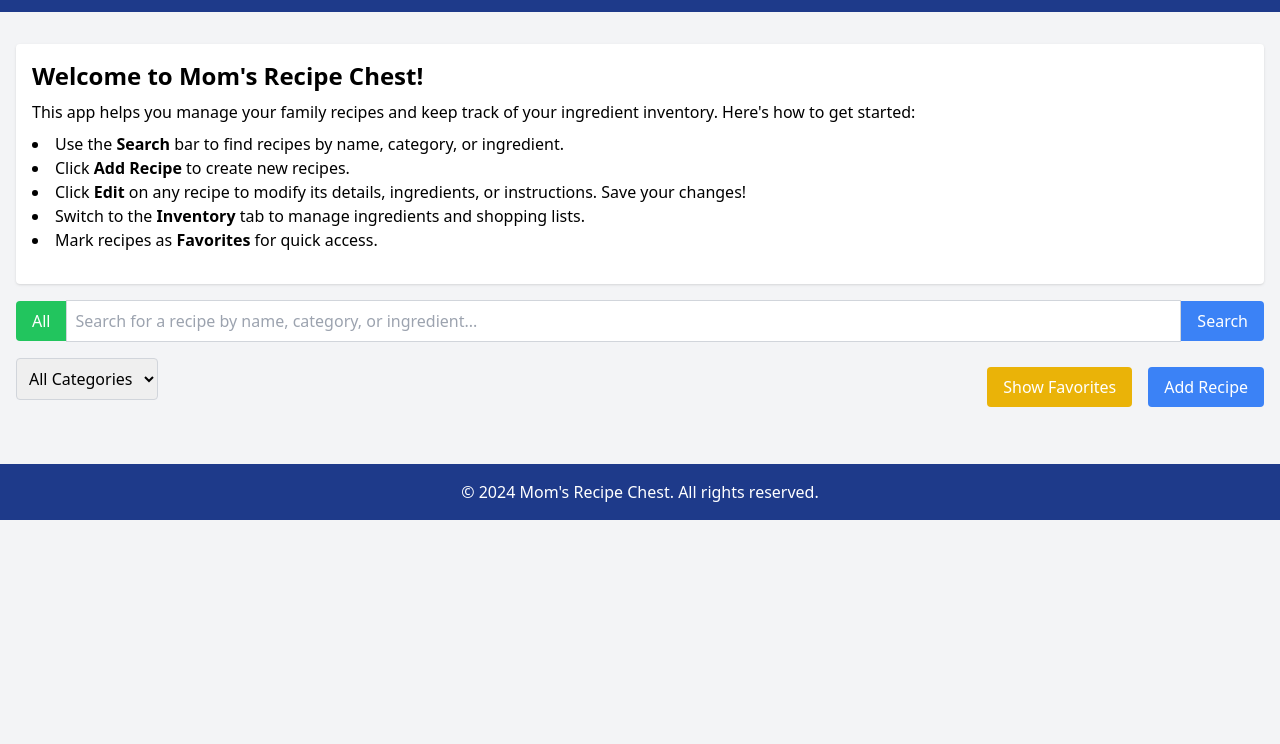
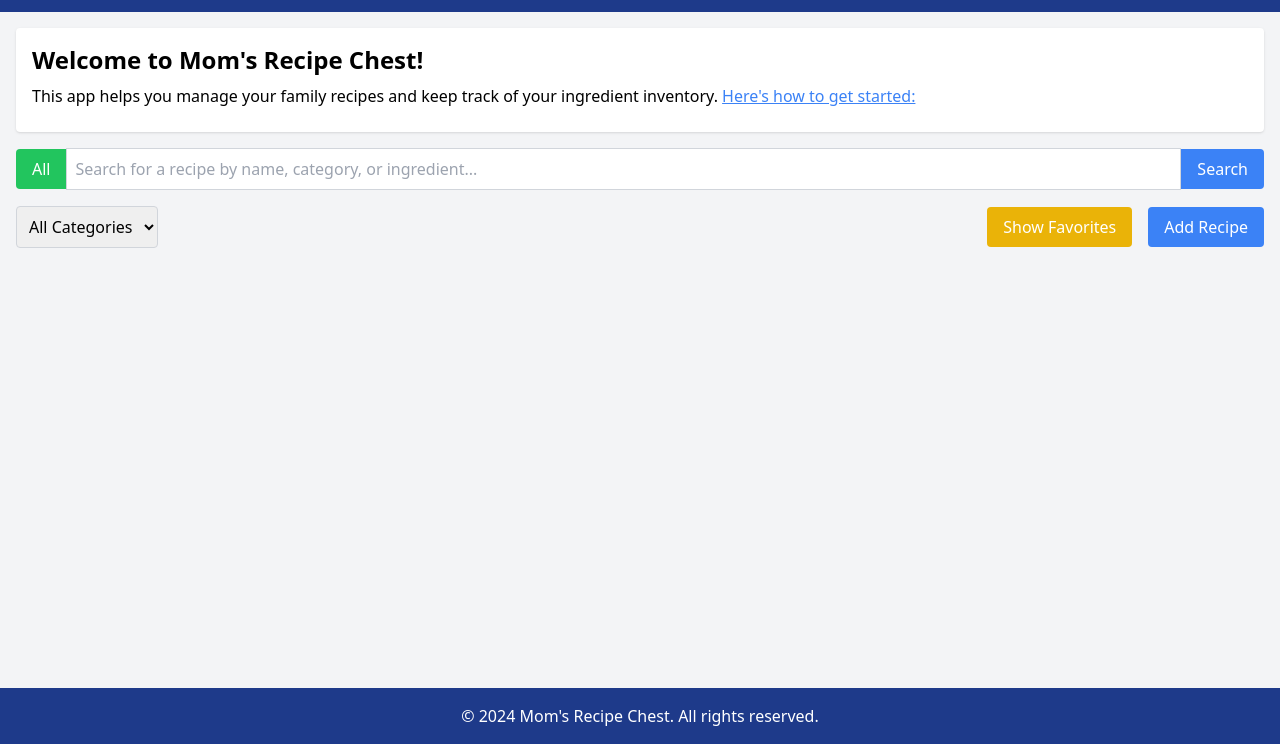
Before and after one commit to DianaAtzin/mom-recipe-chest, a website: page public/index.html in a window 1280 px wide. Shown: the part 56-800 px from the top of the page. Drawn offline with Linux system fonts and the light colour scheme; no server answers.

Commit message:
Enhance UI with instructions toggle and improve layout structure fixing footer positioning

```diff
--- a/public/index.html
+++ b/public/index.html
@@ -6,9 +6,9 @@
   <title>Mom's Recipe Chest</title>
   <link href="output.css" rel="stylesheet">
 </head>
-<body class="bg-gray-100">
+<body class="bg-gray-100 flex flex-col min-h-screen">
   <!-- Header -->
-  <header class="bg-blue-900 text-white p-4 mb-4">
+  <header class="bg-blue-900 text-white p-4">
     <div class="container mx-auto flex justify-between items-center">
       <h1 class="text-3xl font-bold">Mom's Recipe Chest</h1>
       <nav>
@@ -19,12 +19,17 @@
   </header>
 
   <!-- Main Content -->
-  <div class="container mx-auto p-4">
+  <main class="container mx-auto p-4 flex-grow">
     <!-- Welcome Section -->
     <section class="bg-white p-4 rounded shadow mb-4">
       <h2 class="text-2xl font-semibold mb-2">Welcome to Mom's Recipe Chest!</h2>
-      <p class="mb-2">This app helps you manage your family recipes and keep track of your ingredient inventory. Here's how to get started:</p>
-      <ul class="list-disc list-inside mb-4">
+      <p class="mb-2">
+        This app helps you manage your family recipes and keep track of your ingredient inventory.
+        <button id="toggle-instructions" class="text-blue-500 underline hover:text-blue-700 focus:outline-none">
+          Here's how to get started:
+        </button>
+      </p>
+      <ul id="instructions-list" class="list-disc list-inside mb-4 hidden">
         <li>Use the <strong>Search</strong> bar to find recipes by name, category, or ingredient.</li>
         <li>Click <strong>Add Recipe</strong> to create new recipes.</li>
         <li>Click <strong>Edit</strong> on any recipe to modify its details, ingredients, or instructions. Save your changes!</li>
@@ -42,13 +47,12 @@
 
     <!-- Filter by Category, Favorites, and Add Recipe -->
     <div class="flex justify-between items-center mb-4">
-      <!-- Filter by Category Dropdown -->
-        <!-- Dropdown for Categories -->
-          <div class="flex items-center mb-4">
-            <select id="category-dropdown" class="p-2 border border-gray-300 rounded">
-              <option value="">All Categories</option>
-            </select>
-          </div>
+      <!-- Dropdown for Categories -->
+      <div class="flex items-center">
+        <select id="category-dropdown" class="p-2 border border-gray-300 rounded">
+          <option value="">All Categories</option>
+        </select>
+      </div>
 
       <!-- Buttons for Favorites and Adding Recipes -->
       <div class="flex gap-4">
@@ -91,10 +95,10 @@
     <div id="recipe-list" class="bg-white p-4 rounded shadow mb-4">
       <!-- Recipes will be dynamically displayed here -->
     </div>
-  </div>
+  </main>
 
   <!-- Footer -->
-  <footer class="bg-blue-900 text-white p-4 mt-4">
+  <footer class="bg-blue-900 text-white p-4">
     <div class="container mx-auto text-center">
       <p>&copy; 2024 Mom's Recipe Chest. All rights reserved.</p>
     </div>
--- a/public/script.js
+++ b/public/script.js
@@ -1,4 +1,8 @@
 document.addEventListener("DOMContentLoaded", () => {
+  // DOM Elements for Instructions
+  const toggleInstructionsButton = document.getElementById("toggle-instructions");
+  const instructionsList = document.getElementById("instructions-list");
+   // DOM Elements for Recipes
   const recipeList = document.getElementById("recipe-list");
   const allButton = document.querySelector(".all-button");
   const searchInput = document.getElementById("search-recipes");
@@ -13,6 +17,11 @@ document.addEventListener("DOMContentLoaded", () => {
 
   let allRecipes = []; // Store all recipes
   let editingRecipeId = null; // Track the recipe being edited
+
+  // Section: Instructions Toggle
+   toggleInstructionsButton.addEventListener("click", () => {
+    instructionsList.classList.toggle("hidden"); // Show or hide the instructions
+  });
 
   // Hide the recipe list and form by default
   recipeList.style.display = "none";
```
Also changed, not shown: public/output.css.
